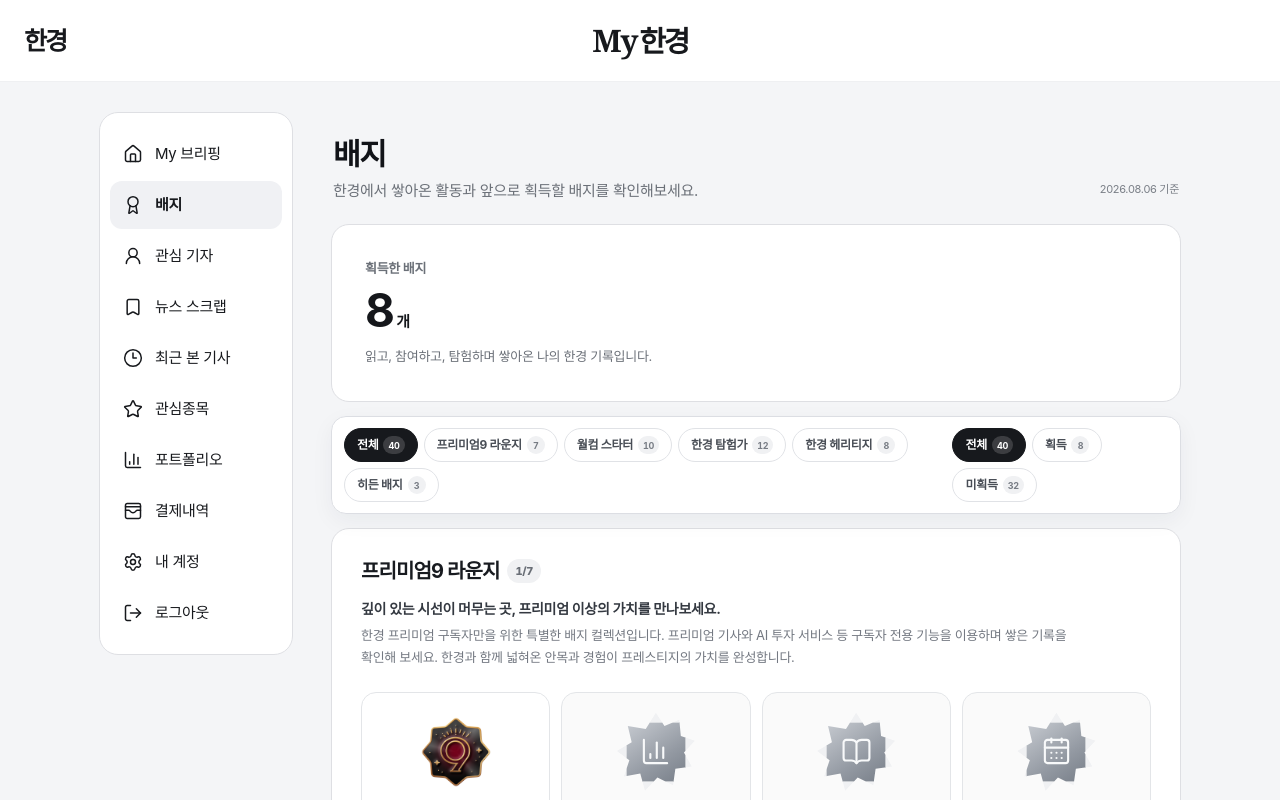
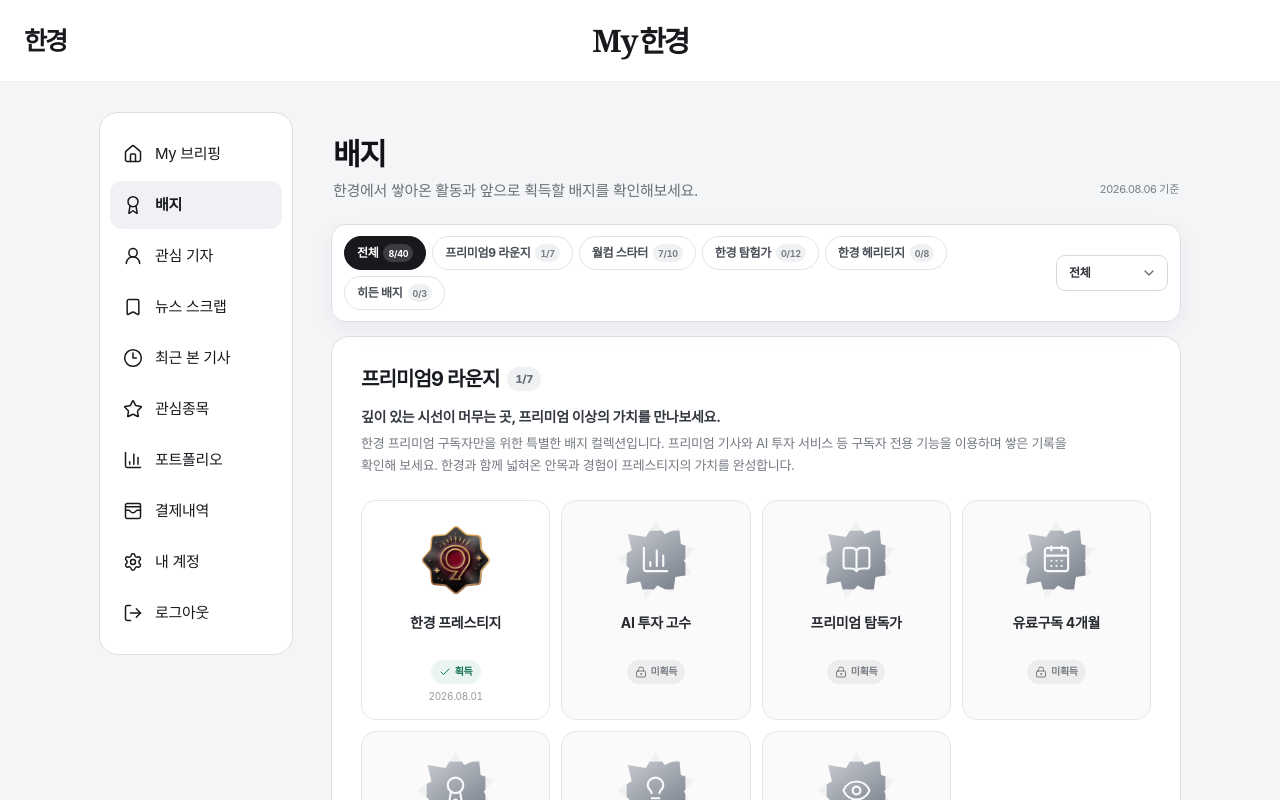
Before and after one commit to hktouchkim/myhankyung, a Next.js app: page /badges in a window 1280 px wide. Shown: the top 800 px of the page. Built offline with nearby package versions, Linux system fonts and the light colour scheme.

Commit message:
Simplify badge filters and locked state

```diff
--- a/app/badges/badges-client.tsx
+++ b/app/badges/badges-client.tsx
@@ -8,6 +8,7 @@ import {
   BookOpen,
   CalendarDays,
   Check,
+  ChevronDown,
   Clock3,
   Crown,
   Database,
@@ -178,11 +179,6 @@ function BadgeEmblem({ badge, large = false }: { badge: BadgeRecord; large?: boo
   );
 }
 
-function progressText(badge: BadgeRecord) {
-  if (badge.current == null || badge.target == null) return null;
-  return `${badge.current}/${badge.target}${badge.unit ?? ""}`;
-}
-
 export default function BadgesClient() {
   const [mobileNavOpen, setMobileNavOpen] = useState(false);
   const [groupFilter, setGroupFilter] = useState<BadgeGroupFilter>("all");
@@ -190,17 +186,17 @@ export default function BadgesClient() {
   const [selectedCode, setSelectedCode] = useState<string | null>(null);
   const [seenCodes, setSeenCodes] = useState<string[]>([]);
   const selectedBadge = BADGES.find((badge) => badge.code === selectedCode) ?? null;
-  const earnedBadges = BADGES.filter((badge) => badge.earnedAt);
-  const scopedBadges = BADGES.filter((badge) => groupFilter === "all" || badge.group === groupFilter);
-  const earnedScopedCount = scopedBadges.filter((badge) => badge.earnedAt).length;
-  const statusFilterOptions: { id: BadgeFilter; label: string; count: number }[] = [
-    { id: "all", label: "전체", count: scopedBadges.length },
-    { id: "earned", label: "획득", count: earnedScopedCount },
-    { id: "locked", label: "미획득", count: scopedBadges.length - earnedScopedCount },
+  const statusFilterOptions: { id: BadgeFilter; label: string }[] = [
+    { id: "all", label: "전체" },
+    { id: "earned", label: "획득" },
+    { id: "locked", label: "미획득" },
   ];
-  const groupFilterOptions: { id: BadgeGroupFilter; label: string; count: number }[] = [
-    { id: "all", label: "전체", count: BADGES.length },
-    ...BADGE_GROUPS.map((group) => ({ id: group.id, label: group.name, count: BADGES.filter((badge) => badge.group === group.id).length })),
+  const groupFilterOptions: { id: BadgeGroupFilter; label: string; earned: number; total: number }[] = [
+    { id: "all", label: "전체", earned: BADGES.filter((badge) => badge.earnedAt).length, total: BADGES.length },
+    ...BADGE_GROUPS.map((group) => {
+      const groupBadges = BADGES.filter((badge) => badge.group === group.id);
+      return { id: group.id, label: group.name, earned: groupBadges.filter((badge) => badge.earnedAt).length, total: groupBadges.length };
+    }),
   ];
 
   useEffect(() => {
@@ -277,28 +273,19 @@ export default function BadgesClient() {
             <span>2026.08.06 기준</span>
           </section>
 
-          <section className="badge-module badge-summary-module badge-summary-compact" aria-labelledby="badge-summary-title">
-            <div className="badge-summary-lead">
-              <span>획득한 배지</span>
-              <strong id="badge-summary-title">{earnedBadges.length}<em>개</em></strong>
-              <p>읽고, 참여하고, 탐험하며 쌓아온 나의 한경 기록입니다.</p>
-            </div>
-          </section>
-
           <section className="badge-toolbar" aria-label="배지 목록 도구">
             <div className="badge-group-nav" role="group" aria-label="배지 그룹 필터">
               {groupFilterOptions.map((option) => (
                 <button type="button" key={option.id} className={groupFilter === option.id ? "badge-filter-active" : ""} aria-pressed={groupFilter === option.id} onClick={() => setGroupFilter(option.id)}>
-                  {option.label}<em>{option.count}</em>
+                  {option.label}<em>{option.earned}/{option.total}</em>
                 </button>
               ))}
             </div>
-            <div className="badge-status-filter" role="group" aria-label="배지 획득 상태 필터">
-              {statusFilterOptions.map((option) => (
-                <button type="button" key={option.id} className={filter === option.id ? "badge-filter-active" : ""} aria-pressed={filter === option.id} onClick={() => setFilter(option.id)}>
-                  {option.label}<em>{option.count}</em>
-                </button>
-              ))}
+            <div className="badge-status-select-wrap">
+              <select aria-label="배지 획득 상태 필터" value={filter} onChange={(event) => setFilter(event.target.value as BadgeFilter)}>
+                {statusFilterOptions.map((option) => <option value={option.id} key={option.id}>{option.label}</option>)}
+              </select>
+              <ChevronDown size={16} aria-hidden="true" />
             </div>
           </section>
 
@@ -322,14 +309,13 @@ export default function BadgesClient() {
                       {groupBadges.map((badge) => {
                         const earned = Boolean(badge.earnedAt);
                         const mystery = group.id === "hidden" && !earned;
-                        const progress = progressText(badge);
                         const showNew = earned && badge.isNew && !seenCodes.includes(badge.code);
                         return (
                           <button className={`badge-card ${earned ? "badge-card-earned" : "badge-card-locked"} ${mystery ? "badge-card-mystery" : ""}`} type="button" key={badge.code} disabled={mystery} onClick={() => openBadge(badge)}>
                             {showNew ? <span className="badge-new-chip">NEW</span> : null}
                             {mystery ? <span className="badge-emblem badge-emblem-mystery" aria-hidden="true"><b>?</b></span> : <BadgeEmblem badge={badge} />}
                             <strong>{mystery ? "히든 배지" : badge.name}</strong>
-                            {earned ? <><span className="badge-state badge-state-earned"><Check size={12} /> 획득</span><time>{badge.earnedAt}</time></> : <><span className="badge-state"><LockKeyhole size={12} /> 미획득</span>{!mystery && progress ? <div className="badge-card-progress"><span><i style={{ width: `${Math.min(100, ((badge.current ?? 0) / (badge.target ?? 1)) * 100)}%` }} /></span><small>{progress}</small></div> : null}</>}
+                            {earned ? <><span className="badge-state badge-state-earned"><Check size={12} /> 획득</span><time>{badge.earnedAt}</time></> : <span className="badge-state"><LockKeyhole size={12} /> 미획득</span>}
                           </button>
                         );
                       })}
@@ -350,7 +336,7 @@ export default function BadgesClient() {
             <button className="badge-detail-close" type="button" onClick={closeBadge} aria-label="배지 상세 닫기"><X size={21} /></button>
             <div className="badge-detail-visual"><BadgeEmblem badge={selectedBadge} large /></div>
             <div className="badge-detail-copy">
-              <span className={`badge-detail-state ${selectedBadge.earnedAt ? "badge-detail-state-earned" : ""}`}>{selectedBadge.earnedAt ? "획득 완료" : "도전 중"}</span>
+              <span className={`badge-detail-state ${selectedBadge.earnedAt ? "badge-detail-state-earned" : ""}`}>{selectedBadge.earnedAt ? "획득 완료" : "미획득"}</span>
               <h2 id="badge-detail-title">{selectedBadge.name}</h2>
               {selectedBadge.earnedAt ? (
                 <>
@@ -358,15 +344,7 @@ export default function BadgesClient() {
                   <p>{selectedBadge.hint} 한경과 함께 쌓아온 활동이 또 하나의 소중한 기록으로 남았습니다.</p>
                 </>
               ) : (
-                <>
-                  <p>{selectedBadge.hint}</p>
-                  {selectedBadge.current != null && selectedBadge.target != null ? (
-                    <div className="badge-detail-progress">
-                      <div><span>현재 진행률</span><strong>{progressText(selectedBadge)}</strong></div>
-                      <span><i style={{ width: `${Math.min(100, (selectedBadge.current / selectedBadge.target) * 100)}%` }} /></span>
-                    </div>
-                  ) : null}
-                </>
+                <p>{selectedBadge.hint}</p>
               )}
             </div>
           </section>
--- a/app/globals.css
+++ b/app/globals.css
@@ -3558,6 +3558,43 @@ p {
   gap: 6px;
 }
 
+.badge-status-select-wrap {
+  position: relative;
+  display: flex;
+  flex: 0 0 auto;
+  align-items: center;
+}
+
+.badge-status-select-wrap select {
+  min-width: 112px;
+  height: 36px;
+  padding: 0 34px 0 12px;
+  appearance: none;
+  border: 1px solid #d7d9de;
+  border-radius: 9px;
+  background: #fff;
+  color: #2f3339;
+  font-size: 12px;
+  font-weight: 700;
+  cursor: pointer;
+}
+
+.badge-status-select-wrap select:hover {
+  border-color: #aeb3bc;
+}
+
+.badge-status-select-wrap select:focus-visible {
+  outline: 2px solid rgba(23, 54, 109, 0.2);
+  outline-offset: 2px;
+}
+
+.badge-status-select-wrap svg {
+  position: absolute;
+  right: 11px;
+  pointer-events: none;
+  color: #686d75;
+}
+
 .badge-group-nav button,
 .badge-status-filter button {
   min-height: 34px;
@@ -4129,6 +4166,10 @@ p {
     justify-content: flex-end;
   }
 
+  .badge-status-select-wrap {
+    align-self: flex-end;
+  }
+
   .badge-group-section {
     scroll-margin-top: 174px;
   }
```
Also changed, not shown: 1 other file (tests, documents, lock files or other folders).
